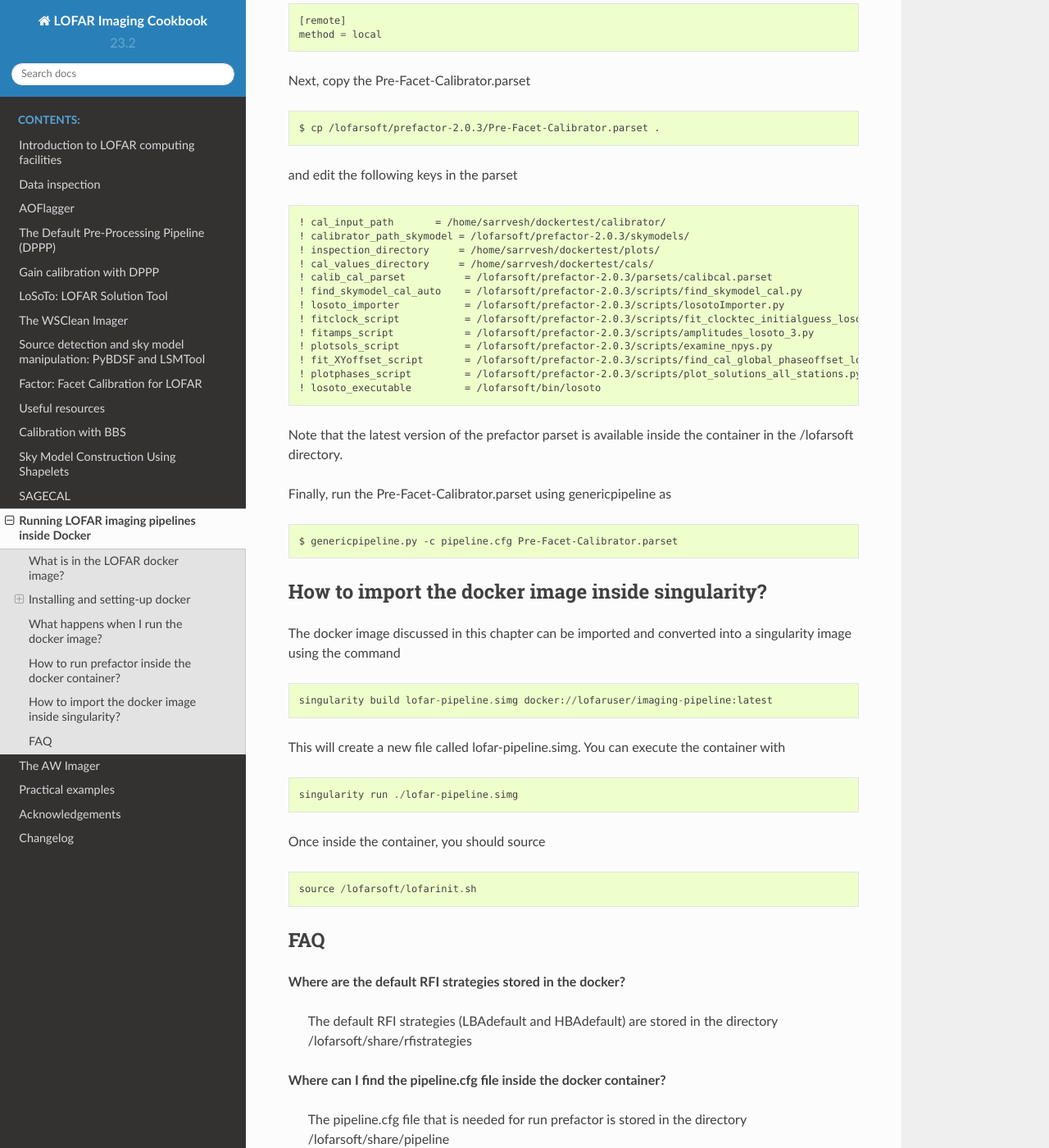
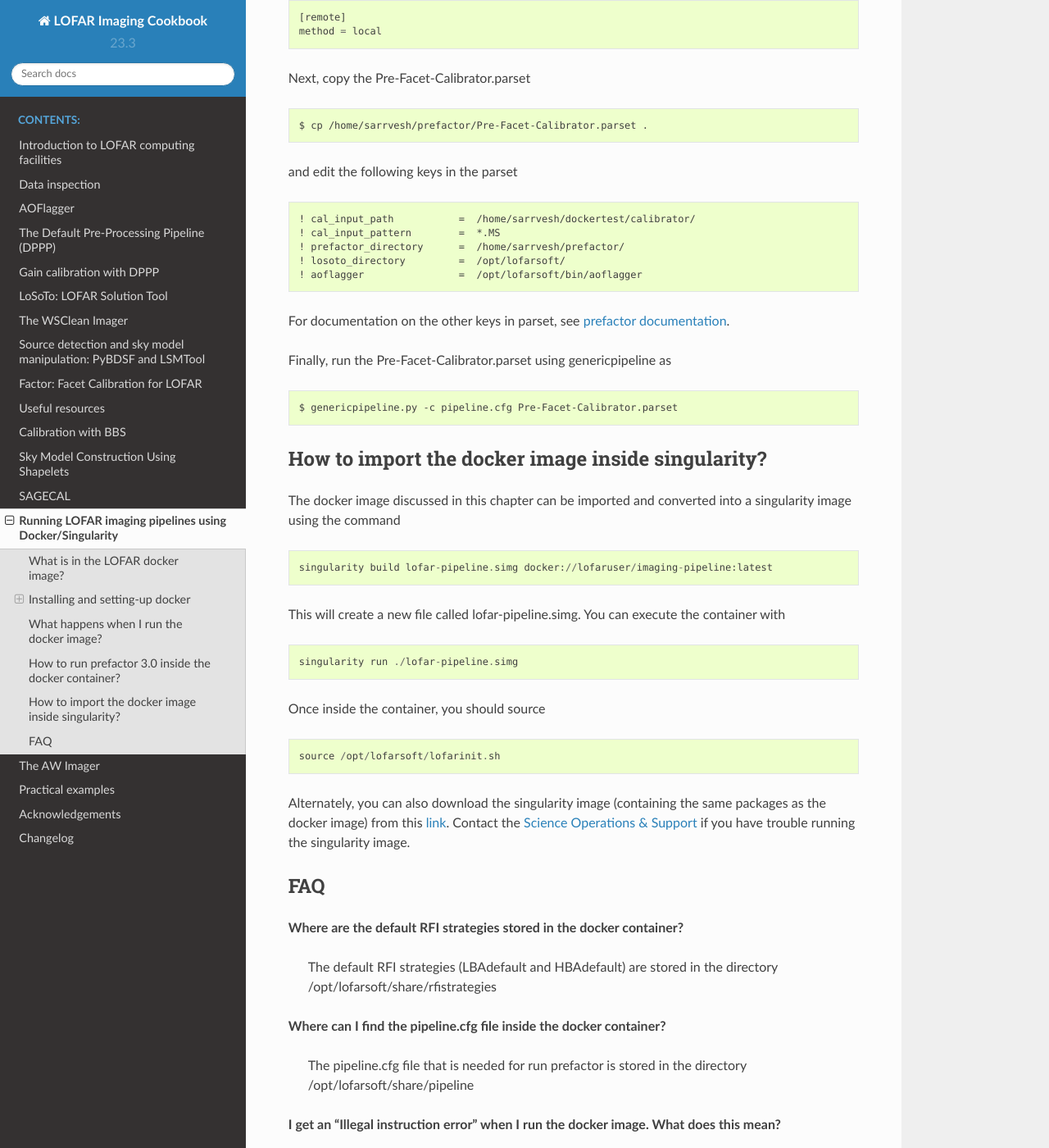
Before and after one commit to sarrvesh/lofar_imaging_cookbook, a Sphinx documentation site: the page built from source/buildlofar.rst, in a window 1280 px wide and 1400 px high, scrolled down 4873 px. Shown: the whole window at 82% size. Built offline with Sphinx 7.4.7 and the Read the Docs theme 2.0.0, drawn with Linux system fonts in a browser that asks for light colours; some of the changed text lies outside the part shown.

Commit message:
updated build lofar for lofar 4.0

```diff
--- a/source/buildlofar.rst
+++ b/source/buildlofar.rst
@@ -1,5 +1,5 @@
-Running LOFAR imaging pipelines inside Docker [#f1]_
-====================================================
+Running LOFAR imaging pipelines using Docker/Singularity [#f1]_
+================================================================
 
 The now standard LOFAR imaging pipelines (like prefactor and factor) depend on a variety of software packages and this can be hard for some users to install all the necessary software packages, and their dependencies on their machines. In this chapter, we present an overview of a docker image that comes pre-packaged with all the tools that a user would need to run the LOFAR pipelines. For other methods to install LOFAR software, see the `LOFAR User Software <https://www.astron.nl/lofarwiki/doku.php?id=public:user_software:start>`_ section on the LOFAR wiki.
 
@@ -10,7 +10,7 @@
 
 and frees the user (and sysadmins) from building all the required software packages. The following sections provide an overview of how to install and run LOFAR imaging pipelines using the docker.
 
-Any questions concerning the docker image should be addressed to `science operations and support <mailto:sos@astron.nl>`_. Note however that **this docker framework is experimental and support for it from the SOS group will be provided on a best effort basis**.
+Any questions concerning the docker image should be addressed to `science operations and support <https://support.astron.nl/rohelpdesk>`_. Note however that **this docker framework is experimental and support for it from the SOS group will be provided on a best effort basis**.
 
 ----------------------------------
 What is in the LOFAR docker image?
@@ -18,19 +18,17 @@
 
 The docker image contains all the software packages that a user needs to run the LOFAR imaging pipelines like prefactor and factor. This includes the LOFAR offline software suite (containing tools like NDPPP and genericpipeline) along with other external tools like LoSoTo, AOFlagger, and WSClean. All packages included in this docker image are listed below:
 
-+ Casacore (version 2.4.1 including measures data)
-+ Casarest
-+ python-casacore (version 2.2.1)
-+ AOFlagger (version 2.12.1)
++ Casacore (version 3.1.0 including measures data)
++ Casarest (version 1.5.0)
++ python-casacore (version 3.0.0)
++ AOFlagger (version 2.14)
 + Source finder pyBDSF
-+ LOFAR software (version 3.2.1)
-+ WSClean (version 2.6 including support for LOFAR primary beam)
++ LOFAR software (version 4.0.0)
++ WSClean (version 2.7 including support for LOFAR primary beam and IDG)
 + LoSoTo (release 2.0)
-+ RMextract
++ RMextract (version 0.4)
 + LSMTool
 + Dysco
-+ Prefactor (version 2.0.3)
-+ Factor (version 1.3)
 + Python packages (including numpy, scipy, matplotlib)
 
 --------------------------------
@@ -110,19 +108,19 @@
 
 If you run the command **id**, you should see that the UID and GID of your user inside the container should be the same as that on the host.
 
--------------------------------------------------
-How to run prefactor inside the docker container?
--------------------------------------------------
+-----------------------------------------------------
+How to run prefactor 3.0 inside the docker container?
+-----------------------------------------------------
 
-In this section, we will demonstrate how to run the prefactor pipelines inside the docker container. For this example, we will follow the steps needed to run the calibrator part of prefactor, but the steps should be similar for the other pipelines that are part of prefactor. In this case, we will assume that the pipeline will be run from the directory /home/sarrvesh/dockertest/ and that all required measurement sets are available in /home/sarrvesh/dockertest/calibrator/.
+In this section, we will demonstrate how to run the prefactor pipelines inside the docker container. For this example, we will follow the steps needed to run the calibrator part of prefactor, but the steps should be similar for the other pipelines that are part of prefactor. In this case, we will assume that the pipeline will be run from the directory /home/sarrvesh/dockertest/ and that all required measurement sets are available in /home/sarrvesh/dockertest/calibrator/. We will also assume that you have downloaded prefactor 3.0 from `GitHub <https://github.com/lofar-astron/prefactor>`_ to the location /home/sarrvesh/prefactor/.
 
 Now, start the docker container using the command ::
 
    $ docker run -it -e USER -v $HOME/dockertest:$HOME/dockertest -e HOME -w $HOME --rm lofaruser/imaging-pipeline:latest
 
-Once inside the container, you need source ::
+Once inside the container, you need to source ::
 
-    $ source /lofarsoft/lofarinit.sh
+    $ source /opt/lofarsoft/lofarinit.sh
 
 Navigate to the working directory /home/sarrvesh/dockertest ::
 
@@ -173,12 +171,11 @@
 Next, we will create the working and runtime directories needed to run prefactor. Also, copy the **pipeline.cfg** file to the current directory. ::
 
     $ mkdir working runtime
-    $ cp /lofarsoft/share/pipeline/pipeline.cfg .
+    $ cp /opt/lofarsoft/share/pipeline/pipeline.cfg .
 
 Edit the pipeline.cfg file so that the keys runtime\_directory, working\_directory, and log_file point to the correct locations inside the container. ::
 
    runtime_directory = /home/sarrvesh/dockertest/runtime/
-   recipe_directories = [%(pythonpath)s/lofarpipe/recipes,/lofarsoft/prefactor-2.0.3/]
    working_directory = /home/sarrvesh/dockertest/working/
    log_file = /home/sarrvesh/dockertest/log/pipeline-%(job_name)s-%(start_time)s.log
    xml_stat_file = /home/sarrvesh/dockertest/log/pipeline-%(job_name)s-%(start_time)s-statistics.xml
@@ -190,25 +187,17 @@
 
 Next, copy the Pre-Facet-Calibrator.parset ::
 
-    $ cp /lofarsoft/prefactor-2.0.3/Pre-Facet-Calibrator.parset .
+    $ cp /home/sarrvesh/prefactor/Pre-Facet-Calibrator.parset .
 
 and edit the following keys in the parset ::
 
-   ! cal_input_path       = /home/sarrvesh/dockertest/calibrator/
-   ! calibrator_path_skymodel = /lofarsoft/prefactor-2.0.3/skymodels/
-   ! inspection_directory     = /home/sarrvesh/dockertest/plots/
-   ! cal_values_directory     = /home/sarrvesh/dockertest/cals/
-   ! calib_cal_parset          = /lofarsoft/prefactor-2.0.3/parsets/calibcal.parset
-   ! find_skymodel_cal_auto    = /lofarsoft/prefactor-2.0.3/scripts/find_skymodel_cal.py
-   ! losoto_importer           = /lofarsoft/prefactor-2.0.3/scripts/losotoImporter.py
-   ! fitclock_script           = /lofarsoft/prefactor-2.0.3/scripts/fit_clocktec_initialguess_losoto.py
-   ! fitamps_script            = /lofarsoft/prefactor-2.0.3/scripts/amplitudes_losoto_3.py
-   ! plotsols_script           = /lofarsoft/prefactor-2.0.3/scripts/examine_npys.py
-   ! fit_XYoffset_script       = /lofarsoft/prefactor-2.0.3/scripts/find_cal_global_phaseoffset_losoto.py
-   ! plotphases_script         = /lofarsoft/prefactor-2.0.3/scripts/plot_solutions_all_stations.py
-   ! losoto_executable         = /lofarsoft/bin/losoto
+   ! cal_input_path           =  /home/sarrvesh/dockertest/calibrator/
+   ! cal_input_pattern        =  *.MS
+   ! prefactor_directory      =  /home/sarrvesh/prefactor/
+   ! losoto_directory         =  /opt/lofarsoft/
+   ! aoflagger                =  /opt/lofarsoft/bin/aoflagger
 
-Note that the latest version of the prefactor parset is available inside the container in the /lofarsoft directory.
+For documentation on the other keys in parset, see `prefactor documentation <https://www.astron.nl/citt/prefactor/>`_.
 
 Finally, run the Pre-Facet-Calibrator.parset using genericpipeline as ::
 
@@ -228,24 +217,27 @@
 
 Once inside the container, you should source ::
 
-   source /lofarsoft/lofarinit.sh
+   source /opt/lofarsoft/lofarinit.sh
+
+
+Alternately, you can also download the singularity image (containing the same packages as the docker image) from this `link <https://www.dropbox.com/s/r5w5p1qdefp64g4/lofar.simg?dl=0>`_. Contact the `Science Operations & Support <https://support.astron.nl/rohelpdesk>`_ if you have trouble running the singularity image.
 
 ---
 FAQ
 ---
 
-**Where are the default RFI strategies stored in the docker?**
+**Where are the default RFI strategies stored in the docker container?**
 
-   The default RFI strategies (LBAdefault and HBAdefault) are stored in the directory /lofarsoft/share/rfistrategies
+   The default RFI strategies (LBAdefault and HBAdefault) are stored in the directory /opt/lofarsoft/share/rfistrategies
 
 
 **Where can I find the pipeline.cfg file inside the docker container?**
 
-   The pipeline.cfg file that is needed for run prefactor is stored in the directory /lofarsoft/share/pipeline
+   The pipeline.cfg file that is needed for run prefactor is stored in the directory /opt/lofarsoft/share/pipeline
 
 **I get an "Illegal instruction error" when I run the docker image. What does this mean?**
 
-   This probably means that you are running an older/incompatible CPU. A docker image might have to built on your machine. Please contact Science Operations & Support for further assistance if you encounter this.
+   This probably means that you are running an older/incompatible CPU. A docker image might have to be built on your machine. Please contact Science Operations & Support for further assistance if you encounter this.
 
 
 .. rubric:: Footnotes
--- a/source/changelog.rst
+++ b/source/changelog.rst
@@ -2,8 +2,6 @@
 =========
 
 The latest released version of the cookbook is available `online <http://www.astron.nl/radio-observatory/lofar/lofar-imaging-cookbook>`_.
-
-This link is advertised on the LOFAR wiki. The very latest (development) version of the cookbook can also be found on the `USG repository <http://usg.lofar.org/svn/documents/trunk/Tutorials/Imaging/>`_.
 
 The LOFAR software is continuously improving and, as a consequence, several procedures (and the cookbook itself) continuously change. In the following, we report an overview of the (recent) changes applied to the manual.
 
@@ -12,10 +10,10 @@
 --------------------------
 
 ^^^^^^^^^^^^^^^^^^^^^^^^^
-Version 23.2 (2019/06/18)
+Version 23.3 (2019/06/24)
 ^^^^^^^^^^^^^^^^^^^^^^^^^
 
-+ Chapter "Running LOFAR pipelines inside Docker" updated for singularity
++ Chapter "Running LOFAR pipelines inside Docker" updated for singularity, lofar 4, and prefactor 3.0
 
 ^^^^^^^^^^^^^^^^^^^^^^^^^
 Version 23.0 (2018/04/11)
--- a/source/conf.py
+++ b/source/conf.py
@@ -55,9 +55,9 @@
 # built documents.
 #
 # The short X.Y version.
-version = u'23.2'
+version = u'23.3'
 # The full version, including alpha/beta/rc tags.
-release = u'23.2'
+release = u'23.3'
 
 # The language for content autogenerated by Sphinx. Refer to documentation
 # for a list of supported languages.
```
